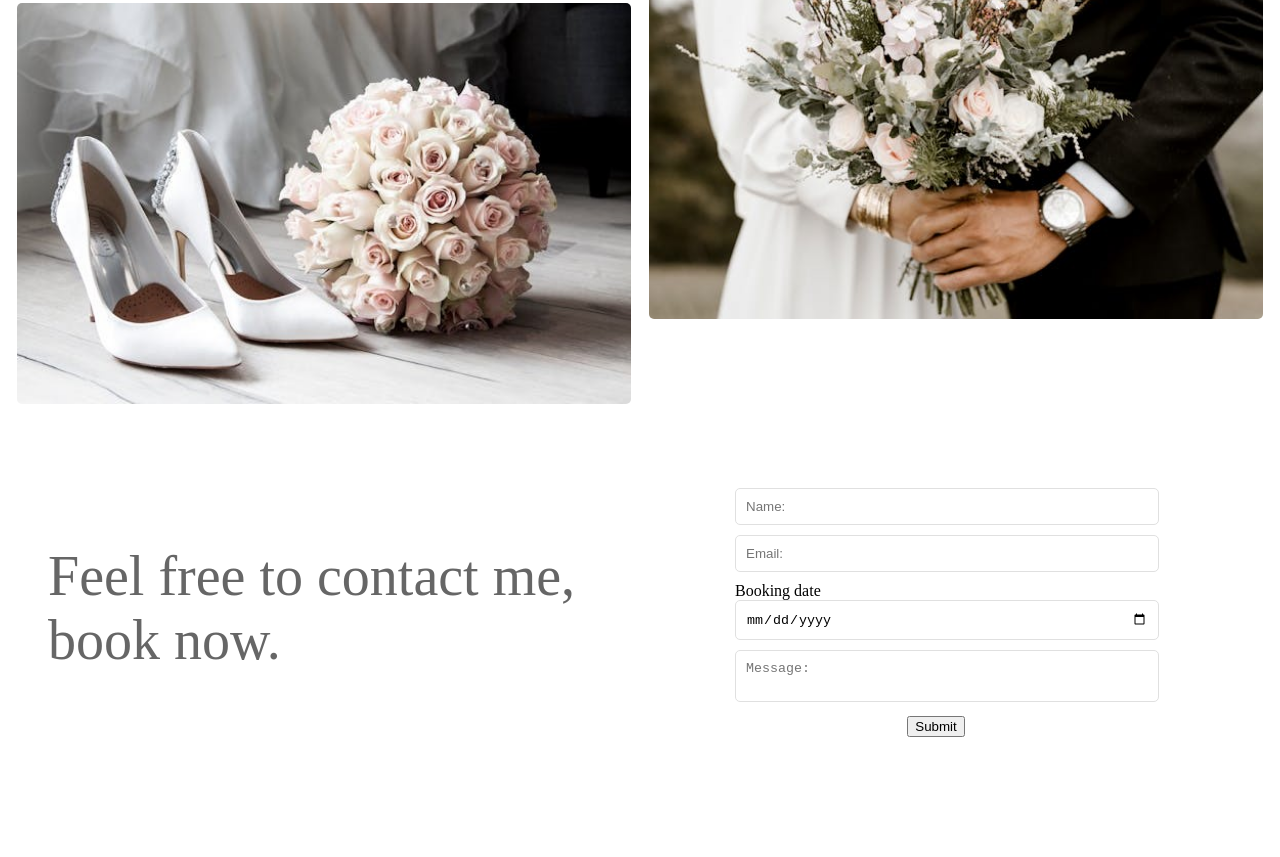
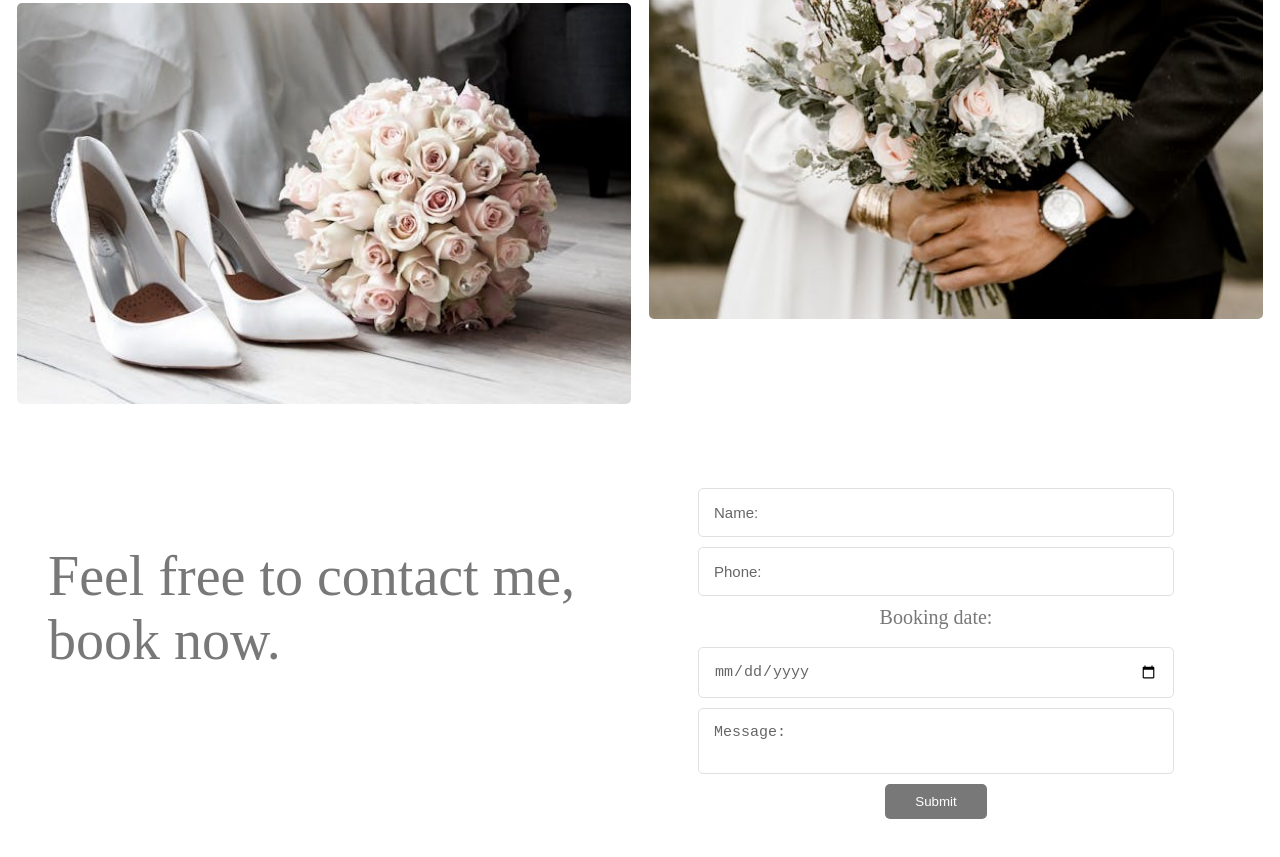
Before and after one commit to Ziad-Emad20/DarkModeTaskDEPI, a plain HTML site: page index.html in a window 1280 px wide. Shown: the part 3816-4673 px from the top of the page. Drawn offline with Linux system fonts and the light colour scheme.

Commit message:
Update Contact

```diff
--- a/CSS/styles.css
+++ b/CSS/styles.css
@@ -13,6 +13,8 @@ html {
     --base-txt: #666666;
     --base-border: #E0E0E0;
     --base-hover: #333333;
+    --base-txt-form: #666666;
+    --txt-tranfare: #ffffff;
 }
 
 .dark-mode {
@@ -22,8 +24,10 @@ html {
     --txt-nav-dark: #000000;
     --base-border: #ebeaea;
     --base-hover: #b4b1b1;
+    --px-border: 2px;
+    --base-txt-form: #000000;
+    --txt-tranfare: #000000;
     background-color: #000000;
-    --px-border: 2px;
 }
 
 a {
@@ -113,6 +117,7 @@ main img {
     margin: 0 3rem 13rem 3rem;
     display: flex;
     justify-content: space-between;
+    flex-wrap: wrap;
 
 }
 
@@ -128,18 +133,44 @@ main img {
 #contact article p {
     font-size: 3.5em;
     white-space: pre;
-    color: var(--base-txt);
+    color: var(--base-title);
 }
 
 #contact > form input,
-#contact > form textarea {
-    width: 100%;
-    padding: 10px;
+#contact > form textarea
+{
+    width: 75%;
+    padding: 15px;
     margin-bottom: 10px;
     border: 1px solid var(--base-border);
     border-radius: 5px;
     outline: none;
     resize: none;
+    font-size: 15px;
+    caret-color: var(--base-txt);
+    color: var(--base-txt-form);
+}
+::placeholder{
+    color: var(--base-txt-form);
+}
+#contact > form .label-date{
+    color: var(--base-title);
+    font-size: 20px;
+}
+
+
+#contact > form button[type="submit"]{
+    background-color: var(--base-title);
+    color: var(--txt-tranfare);
+    border: none;
+    padding: 10px 30px;
+    border-radius: 5px;
+    cursor: pointer;
+    transition: background-color 0.3s ease;
+}
+
+#contact > form button[type="submit"]:hover{
+    background-color: var(--base-hover);
 }
 
 /* Footer Start */
--- a/index.html
+++ b/index.html
@@ -52,18 +52,14 @@
     <!-- Start Contact -->
     <section id="contact">
         <article>
-            <p>Feel free to contact me, <br>book now.</span></p>
+            <p>Feel free to contact me, <br>book now.</p>
         </article>
-        <form action="" method="post"">
-            <div>
+        <form action="" method="post">
                 <input type="text" id="name" name="name" required placeholder="Name:">
-                <input type="email" id="email" name="email" required placeholder="Email:">
-                <div>
-                    <label for="date">Booking date</label><br>
+                <input type="number" id="phone" name="phone" required placeholder="Phone:">
+                    <label class="label-date" for="date">Booking date:</label><br>
                     <input type="date" name="date" id="date" placeholder="Date:">
-                </div>
                 <textarea id="message" name="message" required placeholder="Message:"></textarea>
-            </div>
             <button type="submit" class="btn">Submit</button>
         </form>
 
```
